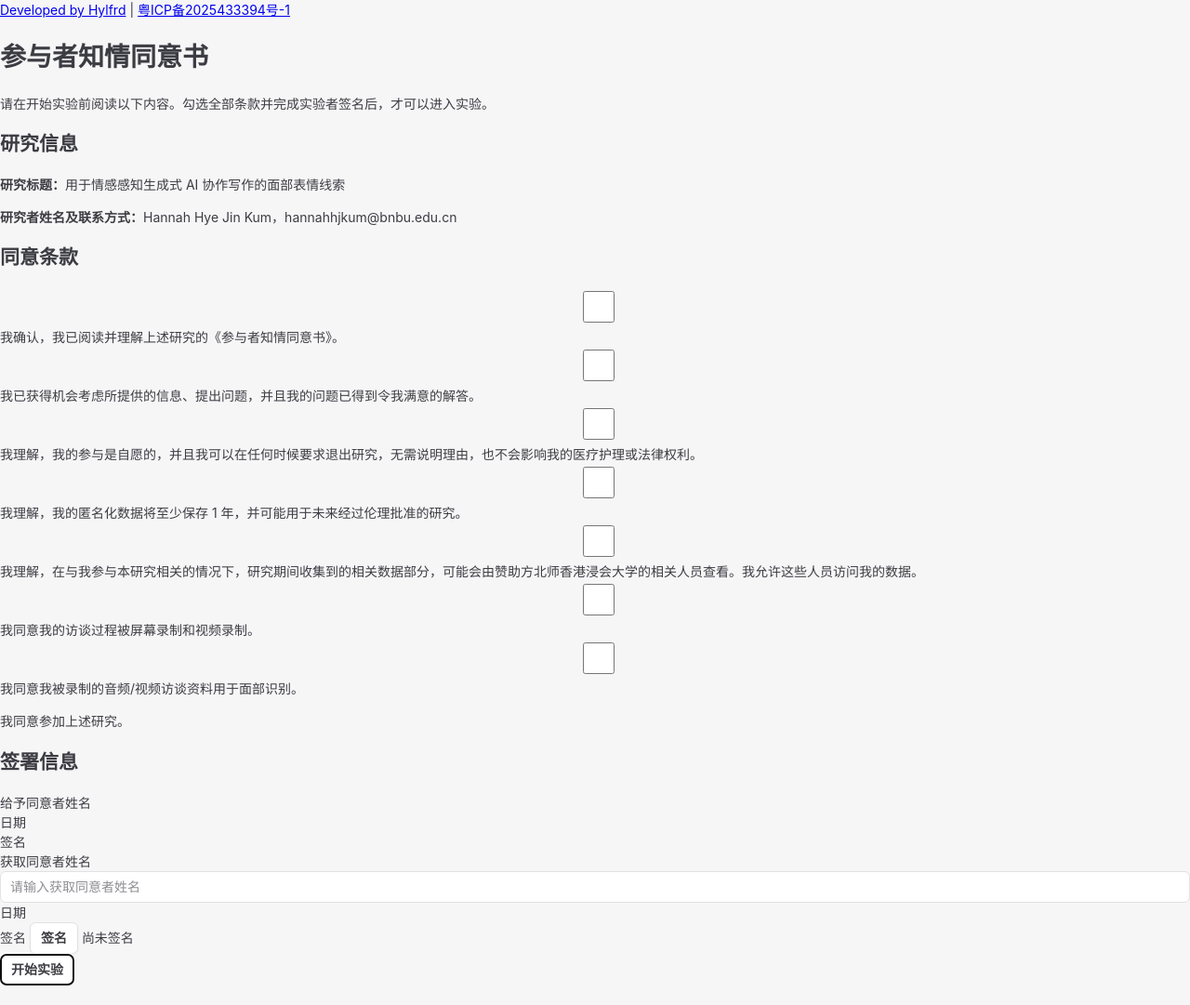
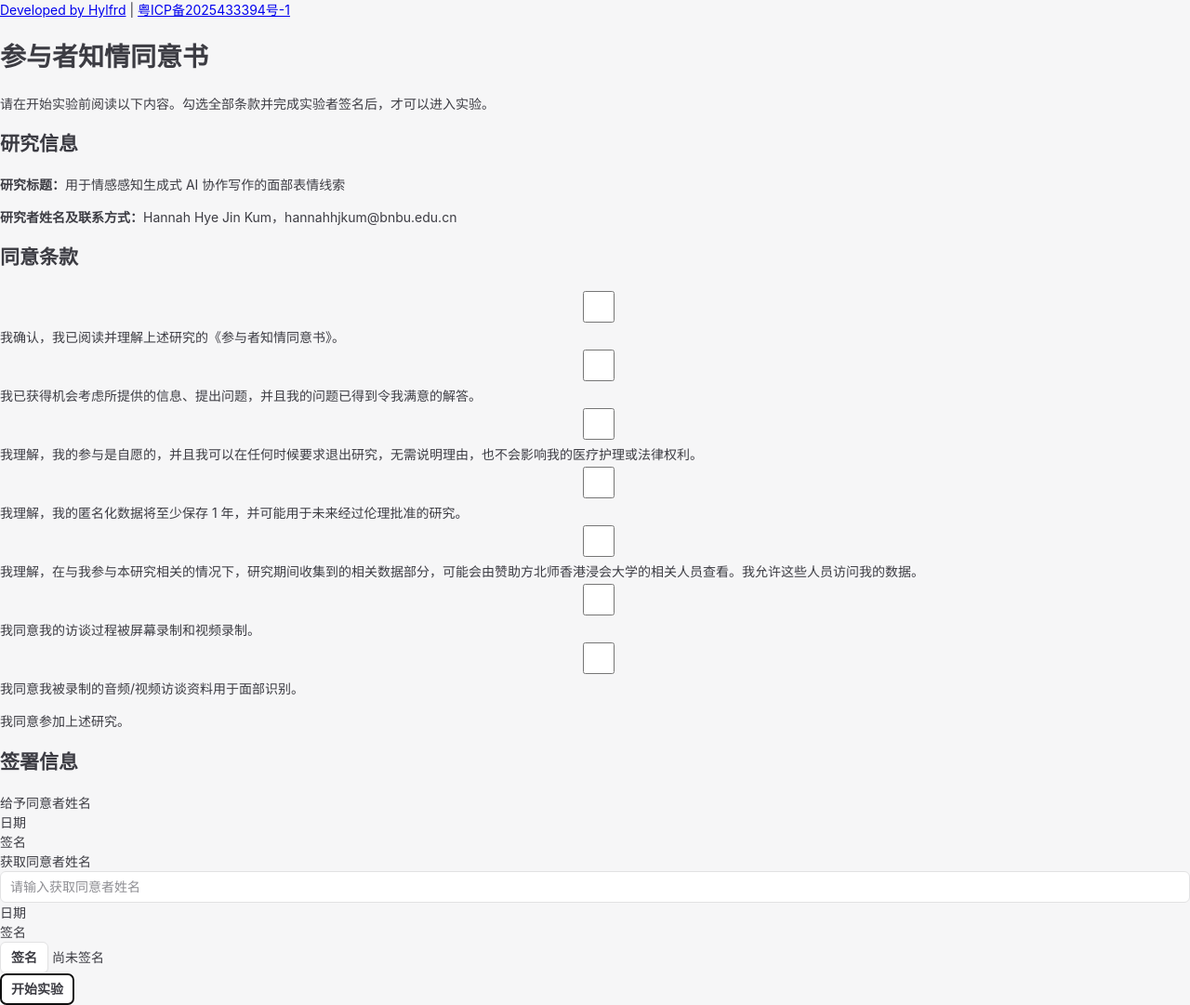
Before and after one commit to Hylfrd/pyfeat_web, a website built with Vite: page static/participant.html in a window 1280 px wide. Shown: the whole page at 93% size. Before the commit the page ends 1060 px from the top, so only its background shows below. Built offline with nearby package versions, Linux system fonts and the light colour scheme; no server answers.

Commit message:
align consent signature

```diff
--- a/frontend/src/participant/style.css
+++ b/frontend/src/participant/style.css
@@ -204,7 +204,8 @@ form {
 .consent-signature-lines {
   display: grid;
   grid-template-columns: repeat(3, 1fr);
-  gap: 12px;
+  column-gap: 12px;
+  row-gap: 18px;
 }
 
 .consent-signature-lines div,
@@ -238,14 +239,22 @@ form {
 }
 
 .signature-status-row {
-  grid-template-columns: 1fr;
-  align-items: start;
+  align-items: stretch;
+}
+
+.signature-inline {
+  display: flex;
+  min-height: 42px;
+  align-items: center;
+  gap: 12px;
+  border-bottom: 1px solid var(--border-strong);
 }
 
 .signature-status-row .btn-secondary {
-  width: fit-content;
+  width: 96px;
   min-width: 96px;
-  margin-top: 4px;
+  min-height: 42px;
+  box-shadow: none;
 }
 
 #consent-signature-status {
--- a/static/participant.html
+++ b/static/participant.html
@@ -148,8 +148,10 @@
         </div>
         <div class="signature-status-row consent-field">
           <span>签名</span>
-          <button type="button" class="btn-secondary" id="open-consent-signature">签名</button>
-          <span id="consent-signature-status">尚未签名</span>
+          <div class="signature-inline">
+            <button type="button" class="btn-secondary" id="open-consent-signature">签名</button>
+            <span id="consent-signature-status">尚未签名</span>
+          </div>
         </div>
       </div>
       <button type="submit" class="btn-primary" autofocus>开始实验</button>
```
